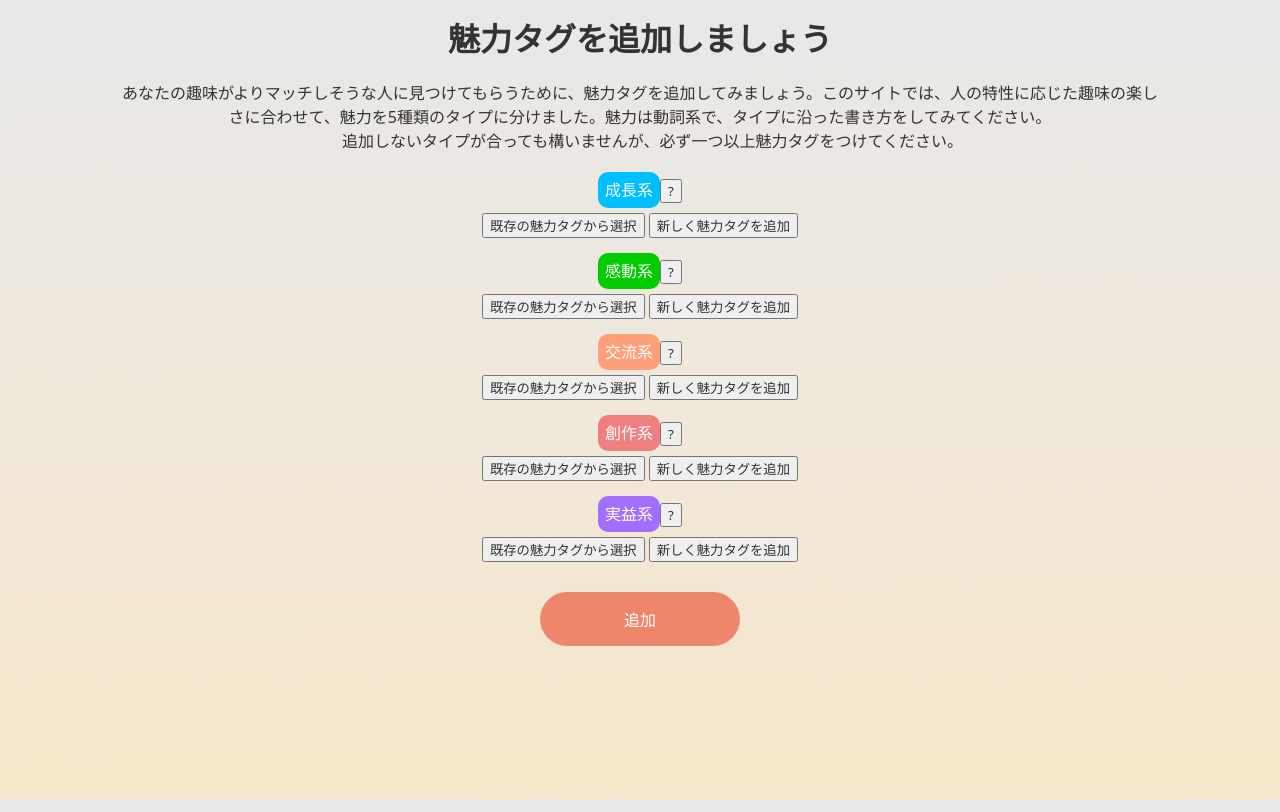
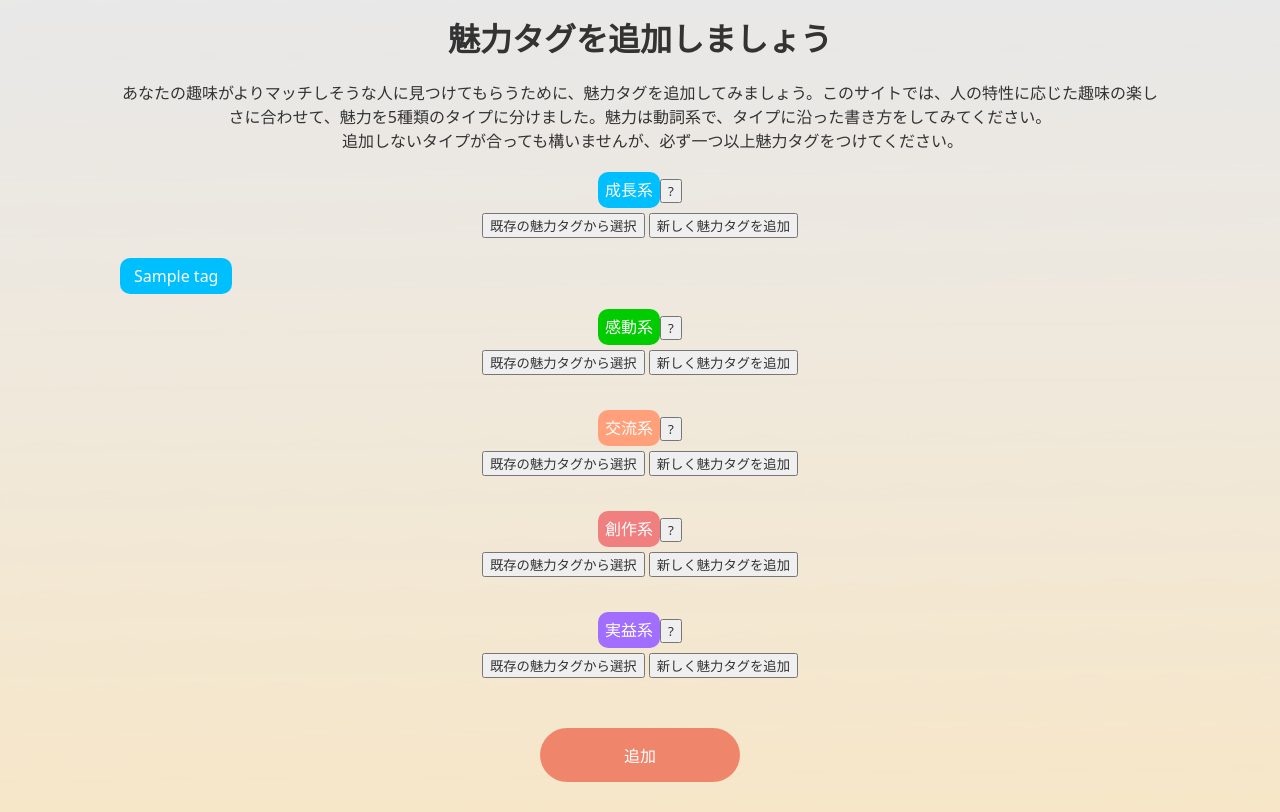
Before and after one commit to keromonsumire/yoninyonsyoku, a Flask app: page /create/tag in a window 1280 px wide. Shown: the part 119-931 px from the top of the page. Run offline with Flask 2, Linux system fonts and the light colour scheme; a user stored in the database is signed in; tables that the repository leaves empty hold one stand-in row (values such as "Sample post").

Commit message:
編集フロント完了

```diff
--- a/static/css/styles.css
+++ b/static/css/styles.css
@@ -299,6 +299,13 @@ header{
   margin-bottom:10px;
 }
 
+.bluetags1,.orangetags1,.redtags1,.greentags1,.yellowtags1
+{
+  display:flex!important;
+  flex-wrap: wrap;
+  gap: 6px 4px;
+}
+
 .bluetags1,.orangetags1,.redtags1,.greentags1,.yellowtags1,.bluetags2,.orangetags2,.redtags2,.greentags2,.yellowtags2
 {
   display:none;
@@ -432,7 +439,7 @@ article
 }
 
 /* update.htmlについて */
-table
+.update-table
 {
   width:100%;
   margin:0 auto;
@@ -447,12 +454,12 @@ thead:after {
 	display: block;
 }
 
-th
+.update-th
 {
   width: 20%;
 }
 
-td
+.update-td
 {
   width:80%;
 }
--- a/templates/create_tag.html
+++ b/templates/create_tag.html
@@ -22,10 +22,10 @@
             </div>
             <div class="bluetags2">
               <input type="text" placeholder="記入してください" class="tag1 create-tag button black" name="tag1-1">
-              <input type="text" class="tag1 create-tag button" name="tag1-2">
-              <input type="text" class="tag1 create-tag button" name="tag1-3">
-              <input type="text" class="tag1 create-tag button" name="tag1-4">
-              <input type="text" class="tag1 create-tag button" name="tag1-5">
+              <input type="text" class="tag1 create-tag button black" name="tag1-2">
+              <input type="text" class="tag1 create-tag button black" name="tag1-3">
+              <input type="text" class="tag1 create-tag button black" name="tag1-4">
+              <input type="text" class="tag1 create-tag button black" name="tag1-5">
             </div>
           </div>
         </div>
@@ -44,10 +44,10 @@
             </div>
             <div class="orangetags2">
               <input type="text" placeholder="記入してください" class="tag2 create-tag button black" name="tag2-1">
-              <input type="text" class="tag2 create-tag button" name="tag2-2">
-              <input type="text" class="tag2 create-tag button" name="tag2-3">
-              <input type="text" class="tag2 create-tag button" name="tag2-4">
-              <input type="text" class="tag2 create-tag button" name="tag2-5">
+              <input type="text" class="tag2 create-tag button black" name="tag2-2">
+              <input type="text" class="tag2 create-tag button black" name="tag2-3">
+              <input type="text" class="tag2 create-tag button black" name="tag2-4">
+              <input type="text" class="tag2 create-tag button black" name="tag2-5">
             </div>
           </div>
         </div>
@@ -66,10 +66,10 @@
             </div>
             <div class="redtags2">
               <input type="text" placeholder="記入してください" class="tag3 create-tag button black" name="tag3-1">
-              <input type="text" class="tag3 create-tag button" name="tag3-2">
-              <input type="text" class="tag3 create-tag button" name="tag3-3">
-              <input type="text" class="tag3 create-tag button" name="tag3-4">
-              <input type="text" class="tag3 create-tag button" name="tag3-5">
+              <input type="text" class="tag3 create-tag button black" name="tag3-2">
+              <input type="text" class="tag3 create-tag button black" name="tag3-3">
+              <input type="text" class="tag3 create-tag button black" name="tag3-4">
+              <input type="text" class="tag3 create-tag button black" name="tag3-5">
             </div>
           </div>
         </div>
@@ -88,10 +88,10 @@
             </div>
             <div class="greentags2">
               <input type="text" placeholder="記入してください" class="tag4 create-tag button black" name="tag4-1">
-              <input type="text" class="tag4 create-tag button" name="tag4-2">
-              <input type="text" class="tag4 create-tag button" name="tag4-3">
-              <input type="text" class="tag4 create-tag button" name="tag4-4">
-              <input type="text" class="tag4 create-tag button" name="tag4-5">
+              <input type="text" class="tag4 create-tag button black" name="tag4-2">
+              <input type="text" class="tag4 create-tag button black" name="tag4-3">
+              <input type="text" class="tag4 create-tag button black" name="tag4-4">
+              <input type="text" class="tag4 create-tag button black" name="tag4-5">
             </div>
           </div>
         </div>
@@ -110,10 +110,10 @@
             </div>
             <div class="yellowtags2">
               <input type="text" placeholder="記入してください" class="tag5 create-tag button black" name="tag5-1">
-              <input type="text" class="tag5 create-tag button" name="tag5-2">
-              <input type="text" class="tag5 create-tag button" name="tag5-3">
-              <input type="text" class="tag5 create-tag button" name="tag5-4">
-              <input type="text" class="tag5 create-tag button" name="tag5-5">
+              <input type="text" class="tag5 create-tag button black" name="tag5-2">
+              <input type="text" class="tag5 create-tag button black" name="tag5-3">
+              <input type="text" class="tag5 create-tag button black" name="tag5-4">
+              <input type="text" class="tag5 create-tag button black" name="tag5-5">
             </div>
           </div>
         </div>
```
Also changed, not shown: templates/update.html (+7 -7 lines).
